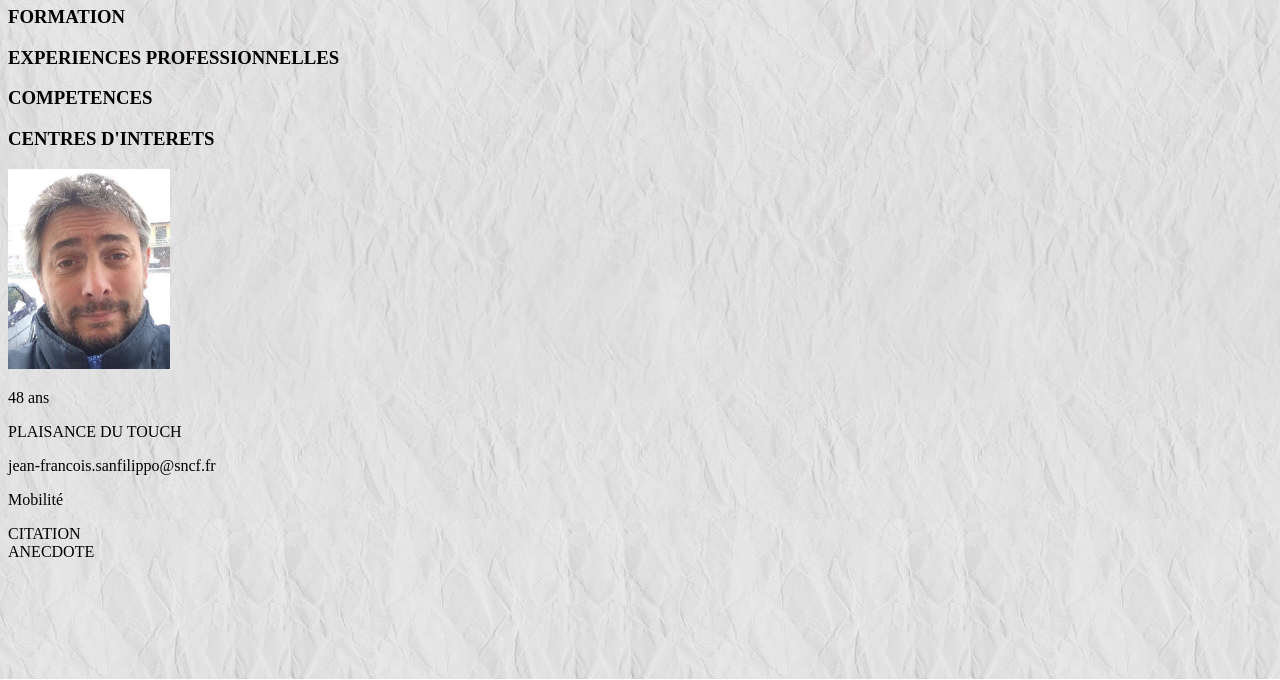
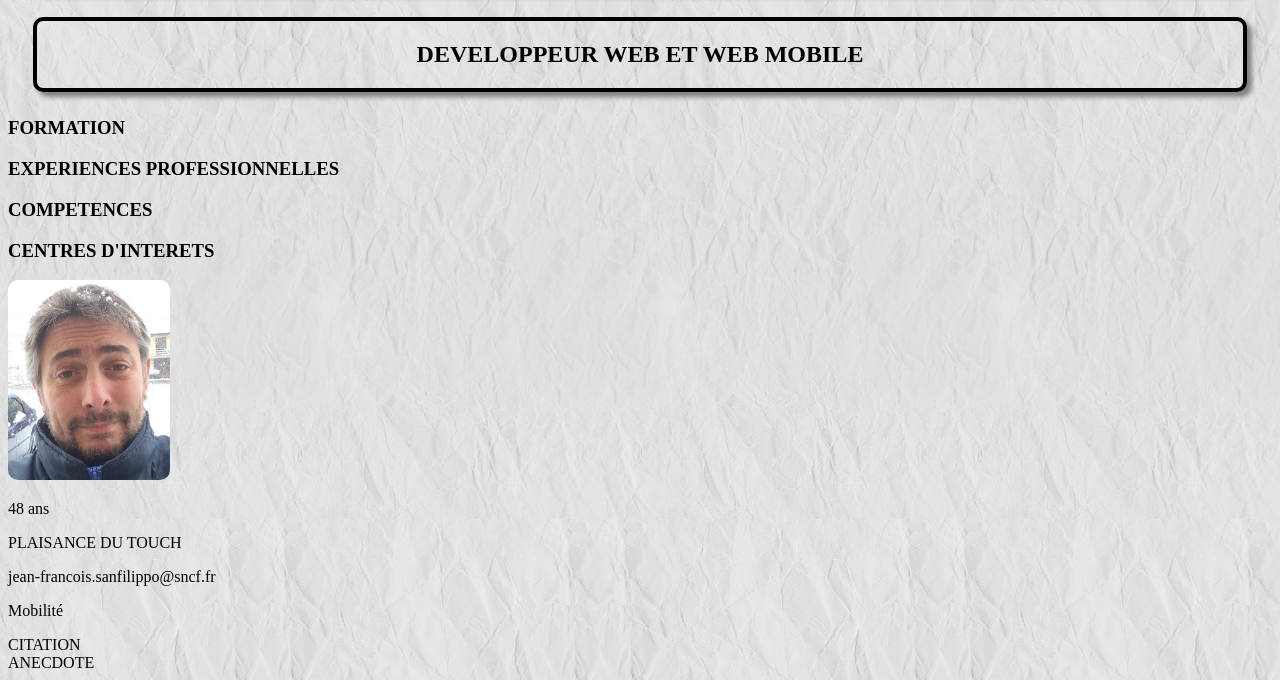
Before and after one commit to SANFILIPPOJF/CV, a plain HTML site: page index.html in a window 1280 px wide. Shown: the part 121-801 px from the top of the page. Drawn offline with Linux system fonts and the light colour scheme.

Commit message:
cadre entete

```diff
--- a/index.html
+++ b/index.html
@@ -9,11 +9,11 @@
     </head>
     <body>
 <!--Entete de mon CV-->
-        <header>
+        <header class="entete">
             <h1>SANFILIPPO Jean-François</h1>
         </header>
 <!--Poste recherché-->
-        <section>
+        <section class="entete">
             <h2>DEVELOPPEUR WEB ET WEB MOBILE</h2>
         </section>
 <!--Détails en 4 parties-->
@@ -35,7 +35,7 @@
         <nav>
             <section>
                 <div>
-                    <img src="PhotoCV.jpg" height=200 alt="Ma photo">
+                    <img id=photo src="PhotoCV.jpg" height=200 alt="Ma photo">
                 </div>
                 <div>
                     <p>48 ans</p>
--- a/style.css
+++ b/style.css
@@ -1,3 +1,17 @@
+/* Entete */
+.entete{
+    border: 4px black solid;
+    border-radius: 10px;
+    box-shadow: 5px 5px 5px gray;
+    text-align: center;
+    margin: 2%;
+}
+/* Poste */
+
+/* Corps de la page */
 body{
     background-image: url(fond-froise.jpg);
 }
+#photo{
+    border-radius: 10px;
+}
```
Also changed, not shown: LogoCV.png (added).
